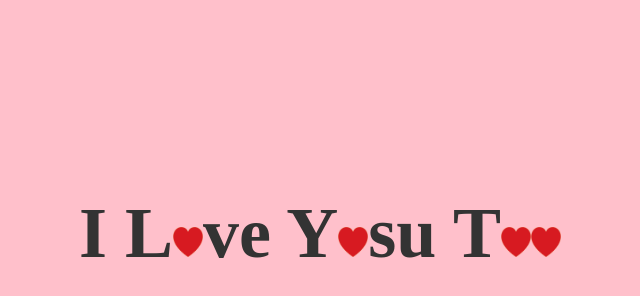
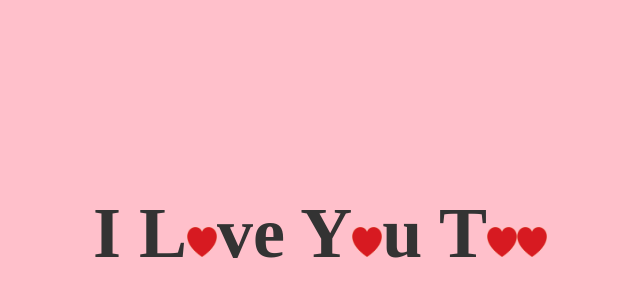
Before and after one commit to shahriartamim18/love, a plain HTML site: page yes.html in a window 1280 px wide. Shown: the whole page, without its empty margins (320-960 px from the left). Drawn offline with Linux system fonts and the light colour scheme.

Commit message:
message3

```diff
--- a/yes.html
+++ b/yes.html
@@ -9,7 +9,7 @@
 <body>
 	<div class="container">
 		<div class="yes">
-			<h2>I L<img src="kisspng-love-heart-love-heart-romance-clip-art-picture-of-red-heart-5aaeb718420cb8.8640685015213995762706.png" alt="">ve Y<img src="kisspng-love-heart-love-heart-romance-clip-art-picture-of-red-heart-5aaeb718420cb8.8640685015213995762706.png" alt="">su T<img src="kisspng-love-heart-love-heart-romance-clip-art-picture-of-red-heart-5aaeb718420cb8.8640685015213995762706.png" alt=""><img src="kisspng-love-heart-love-heart-romance-clip-art-picture-of-red-heart-5aaeb718420cb8.8640685015213995762706.png" alt=""></h2>
+			<h2>I L<img src="kisspng-love-heart-love-heart-romance-clip-art-picture-of-red-heart-5aaeb718420cb8.8640685015213995762706.png" alt="">ve Y<img src="kisspng-love-heart-love-heart-romance-clip-art-picture-of-red-heart-5aaeb718420cb8.8640685015213995762706.png" alt="">u T<img src="kisspng-love-heart-love-heart-romance-clip-art-picture-of-red-heart-5aaeb718420cb8.8640685015213995762706.png" alt=""><img src="kisspng-love-heart-love-heart-romance-clip-art-picture-of-red-heart-5aaeb718420cb8.8640685015213995762706.png" alt=""></h2>
 
 		</div>
 	</div>
```
